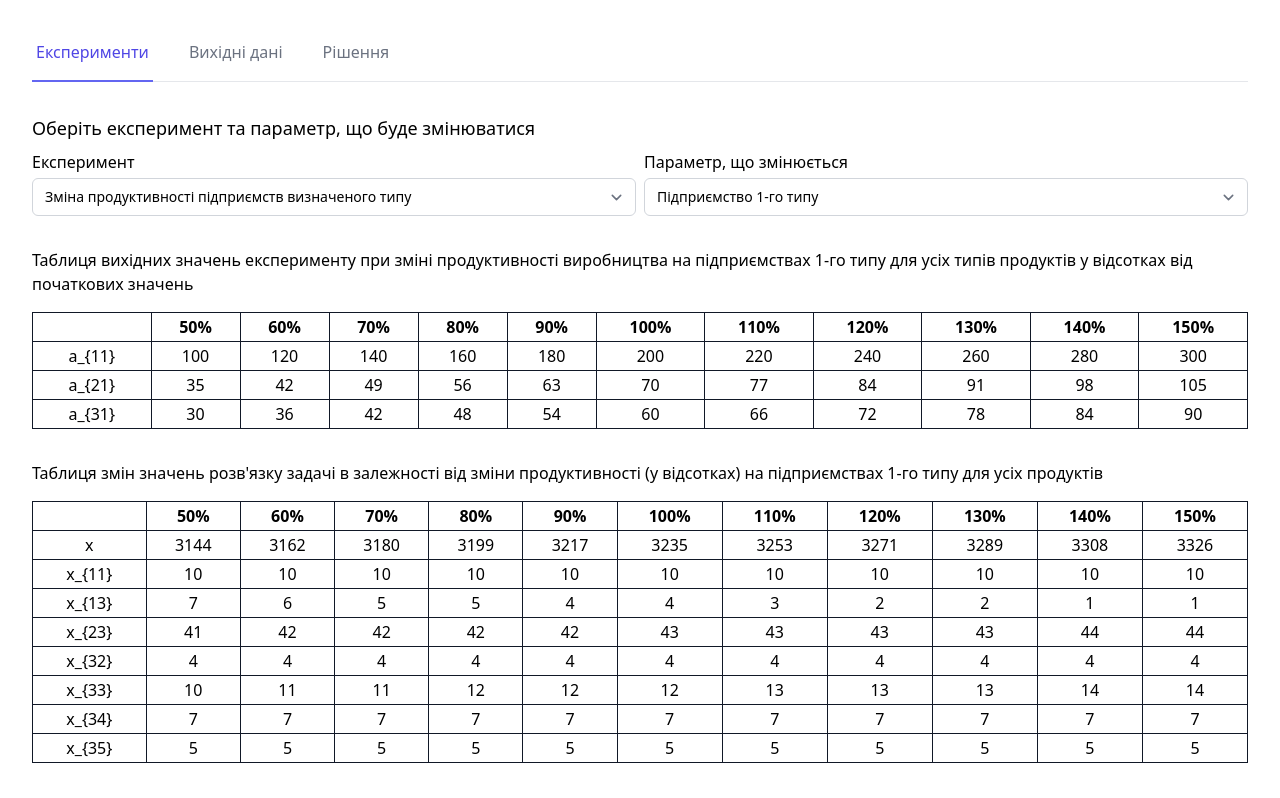
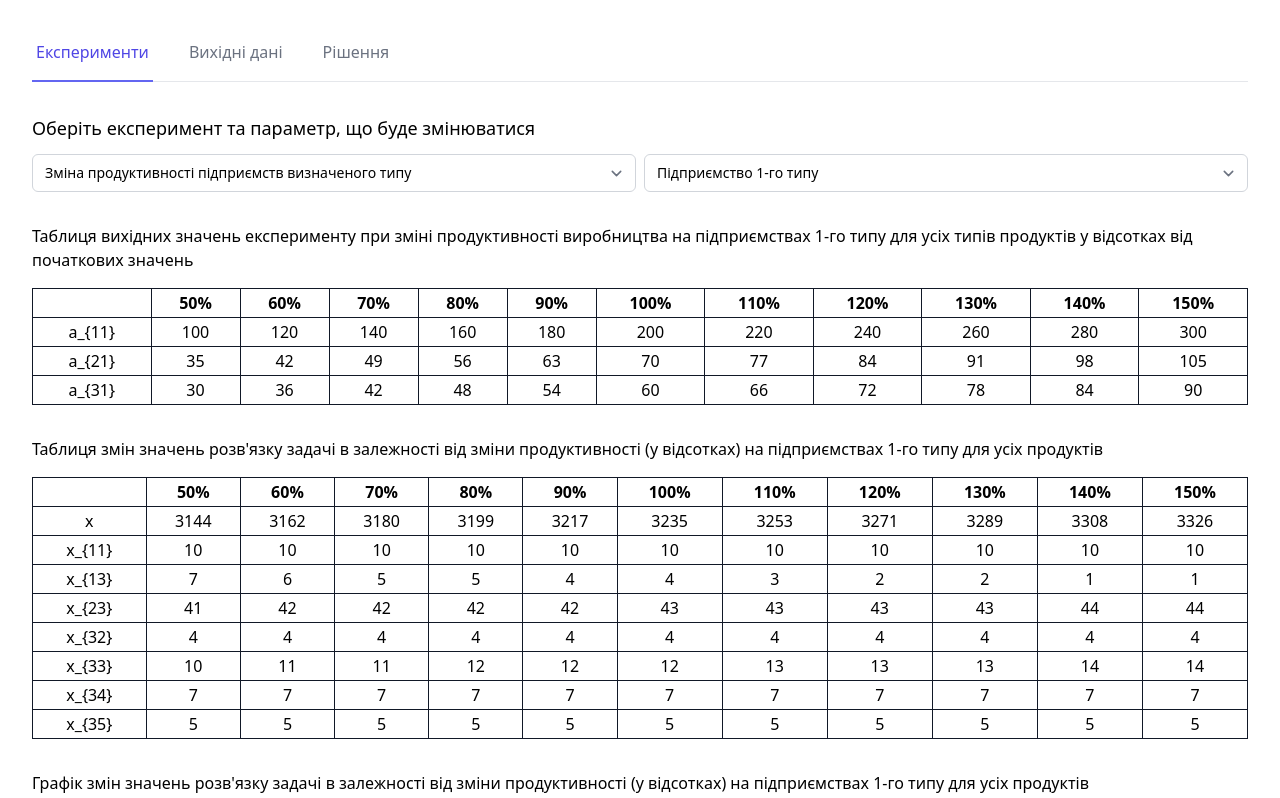
Before and after one commit to vb-oiko/course-paper-4, a React (Create React App) app: page / in a window 1280 px wide. Shown: the top 798 px of the page. Built offline with nearby package versions, Linux system fonts and the light colour scheme.

Commit message:
remove labels

```diff
--- a/src/components/experiment/ExperimentSelect.tsx
+++ b/src/components/experiment/ExperimentSelect.tsx
@@ -31,20 +31,8 @@ export const ExperimentSelect: React.FC<ExperimentSelectProps> = ({ className })
 
   return (
     <div className={`grid grid-cols-2 gap-2 ${className}`}>
-      <SelectInput
-        label="Експеримент"
-        value={experimentIndex}
-        onChange={handleExperimentIndexChange}
-        options={EXPERIMENT_OPTIONS}
-      />
-      {paramOptions && (
-        <SelectInput
-          label="Параметр, що змінюється"
-          value={paramIndex}
-          onChange={handleParamIndexChange}
-          options={paramOptions!}
-        />
-      )}
+      <SelectInput value={experimentIndex} onChange={handleExperimentIndexChange} options={EXPERIMENT_OPTIONS} />
+      {paramOptions && <SelectInput value={paramIndex} onChange={handleParamIndexChange} options={paramOptions!} />}
     </div>
   );
 };
```
